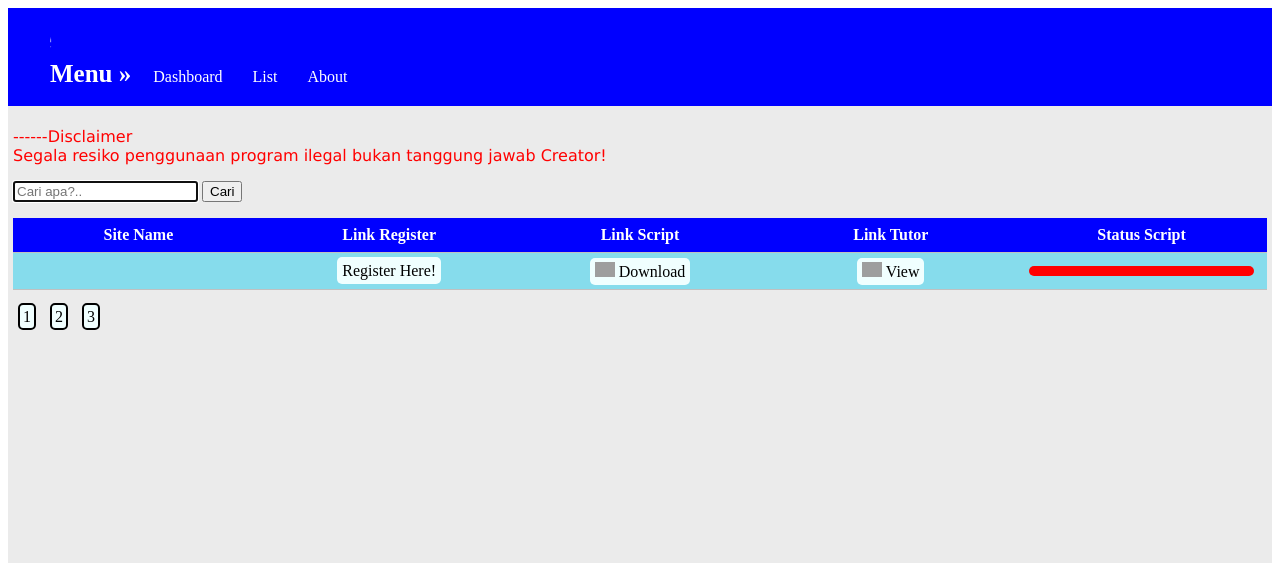
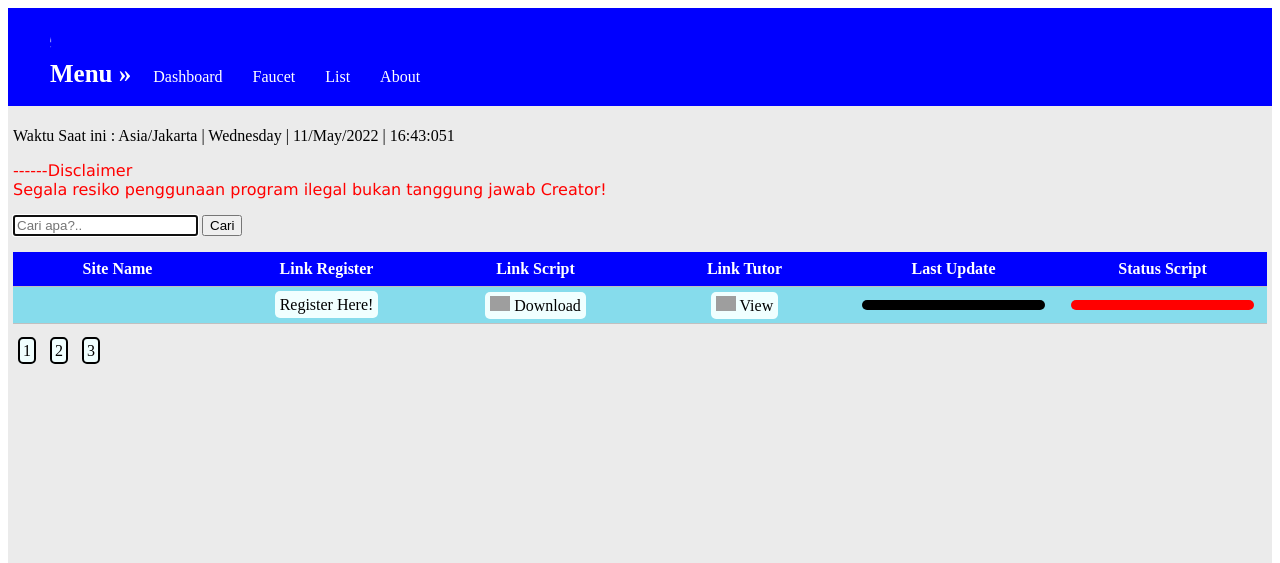
Before and after one commit to iewilmaestro/my-html, a PHP site: page /List in a window 1280 px wide. Shown: the top 563 px of the page. Run offline with PHP 8.4, Linux system fonts and the light colour scheme; tables that the repository leaves empty or names only in its code hold one stand-in row (values such as "Sample post"); data that the repository does not hold is empty; grey boxes are pictures that could not be loaded.

Commit message:
Update index.php

```diff
--- a/html/List/index.php
+++ b/html/List/index.php
@@ -5,6 +5,11 @@ if( isset($_POST["cari"])) {
     $list = cari($_POST["keyword"]);
 }
 
+function tanggal(){
+    date_default_timezone_set('Asia/Jakarta');
+    $timezone = getdate(time());
+    return print date('e | l | d/M/Y | H:i:s');;
+}
 ?>
 
 <!DOCTYPE html>
@@ -20,12 +25,14 @@ if( isset($_POST["cari"])) {
 		<ul>
 			<li style="color: white;font-size: 25px;font-weight: bold"><marquee direction="right">Welcome to Iewil Website</marquee>Menu &raquo;</li>
 			<li><a href="../">Dashboard</a></li>
+			<li><a href="../faucet">Faucet</a></li>
 			<li><a href="">List</a></li>
 			<li><a href="../About">About</a></li>
         </ul>
 	</div>
 	<div id="content">
 		<!--<h3>List Script</h3>-->
+		<p>Waktu Saat ini : <?=tanggal();?></p>
         <p style="font-family:verdana;color: red">------Disclaimer<br>
             Segala resiko penggunaan program ilegal bukan tanggung jawab Creator!
         </p>
@@ -35,11 +42,12 @@ if( isset($_POST["cari"])) {
         </form>
 		 <table>
             <tr bgcolor="blue" style="color:white" text-align="center">
-                <th style="width:20%">Site Name</th>
-                <th style="width:20%">Link Register</th>
-                <th style="width:20%">Link Script</th>
-                <th style="width:20%">Link Tutor</th>
-                <th style="width:20%">Status Script</th>
+                <th style="width:15%">Site Name</th>
+                <th style="width:15%">Link Register</th>
+                <th style="width:15%">Link Script</th>
+                <th style="width:15%">Link Tutor</th>
+                <th style="width:15%">Last Update</th>
+                <th style="width:15%">Status Script</th>
             </tr>
 		    <?php foreach( $list as $a => $row):
 		        $a += 1;
@@ -53,8 +61,15 @@ if( isset($_POST["cari"])) {
                 	   <?php
                 	}else{
                 	    ?><td><a class="view" href="<?=$row["LinkVidio"];?>" target='_blank'><img src="https://1.bp.blogspot.com/-oDuGyxpEgCs/XvQmhE3ZtaI/AAAAAAAAGPI/bBjIplPrxpoAwpcfvfZhlSuFg3PPXWuLgCK4BGAsYHg/w320-h180/youtube-logo-black.png" width="20"> View</a></td>
+
                 	    <?php
                 	}
+                	?><td><p style="color: white;
+                                    background-color: black;
+                                    margin: 5px;
+                                    padding: 5px;
+                                    border-radius: 20px;"><?=$row["LastUpdate"];?></p></td>
+                    <?php
                     if($row["Status"]=="online"){
                         ;?><td><p class="online">
                         <?="online";
```
